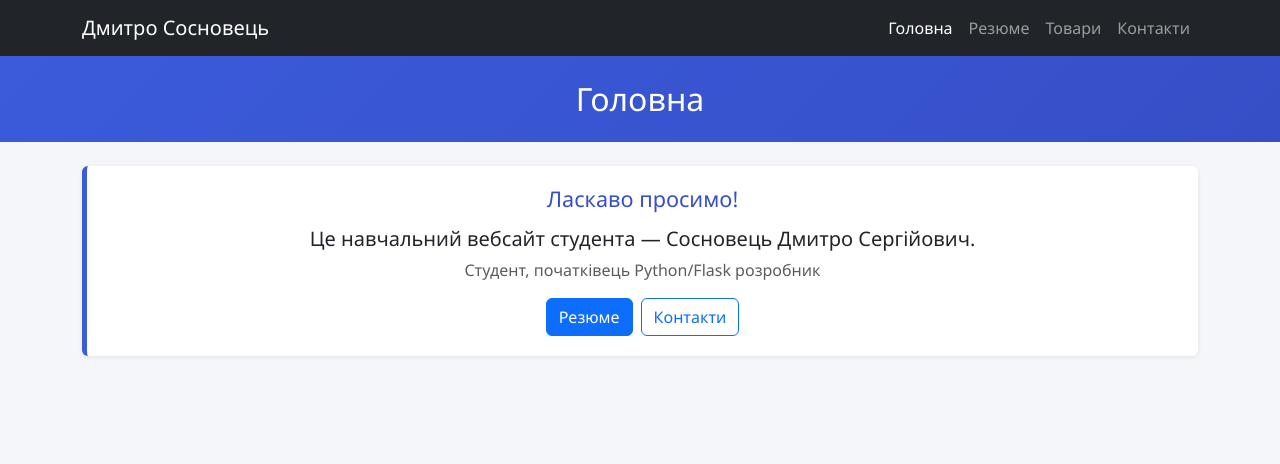
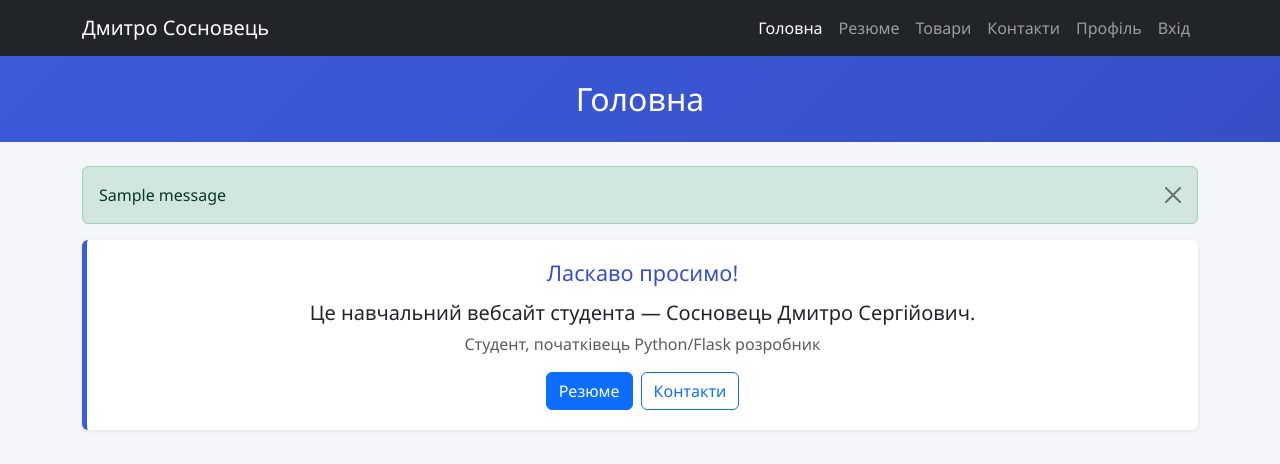
Before and after one commit to dmytrososnovets24-glitch/flask-app-lab, a Flask app: page / in a window 1280 px wide. Shown: the top 464 px of the page. Run offline with Flask 3, Linux system fonts and the light colour scheme; one stand-in notice (Sample message) is shown.

Commit message:
Add flash messages with categories and extended navbar

```diff
--- a/app/templates/base.html
+++ b/app/templates/base.html
@@ -6,8 +6,9 @@
     <title>{{ title }} | {{ profile.name }}</title>
     <link rel="stylesheet" href="https://cdn.jsdelivr.net/npm/bootstrap@5.3.3/dist/css/bootstrap.min.css">
     <link rel="stylesheet" href="{{ url_for('static', filename='css/styles.css') }}">
+    {% block extra_head %}{% endblock %}
 </head>
-<body class="d-flex flex-column min-vh-100">
+<body class="d-flex flex-column min-vh-100 {% block body_class %}{% endblock %}">
     {% include 'includes/navbar.html' %}
 
     <header class="page-header text-center text-white py-4">
@@ -17,6 +18,7 @@
     </header>
 
     <main class="container flex-grow-1 py-4">
+        {% include 'includes/flash.html' %}
         {% block content %}{% endblock %}
     </main>
 
--- /dev/null
+++ b/app/templates/includes/flash.html
@@ -0,0 +1,12 @@
+{% with messages = get_flashed_messages(with_categories=true) %}
+    {% if messages %}
+    <div class="flash-messages">
+        {% for category, message in messages %}
+        <div class="alert alert-{{ 'danger' if category == 'error' else category }} alert-dismissible fade show" role="alert">
+            {{ message }}
+            <button type="button" class="btn-close" data-bs-dismiss="alert" aria-label="Закрити"></button>
+        </div>
+        {% endfor %}
+    </div>
+    {% endif %}
+{% endwith %}
--- a/app/templates/includes/navbar.html
+++ b/app/templates/includes/navbar.html
@@ -31,6 +31,20 @@
                     <a class="nav-link {% if request.endpoint == 'contacts' %}active{% endif %}"
                        href="{{ url_for('contacts') }}">Контакти</a>
                 </li>
+                <li class="nav-item">
+                    <a class="nav-link {% if request.endpoint == 'users.profile' %}active{% endif %}"
+                       href="{{ url_for('users.profile') }}">Профіль</a>
+                </li>
+                {% if session.get('user') %}
+                <li class="nav-item">
+                    <span class="navbar-text ms-lg-2">Ви увійшли як <strong>{{ session['user'] }}</strong></span>
+                </li>
+                {% else %}
+                <li class="nav-item">
+                    <a class="nav-link {% if request.endpoint == 'users.login' %}active{% endif %}"
+                       href="{{ url_for('users.login') }}">Вхід</a>
+                </li>
+                {% endif %}
             </ul>
         </div>
     </div>
```
Also changed, not shown: config.py (+7 -0 lines).
